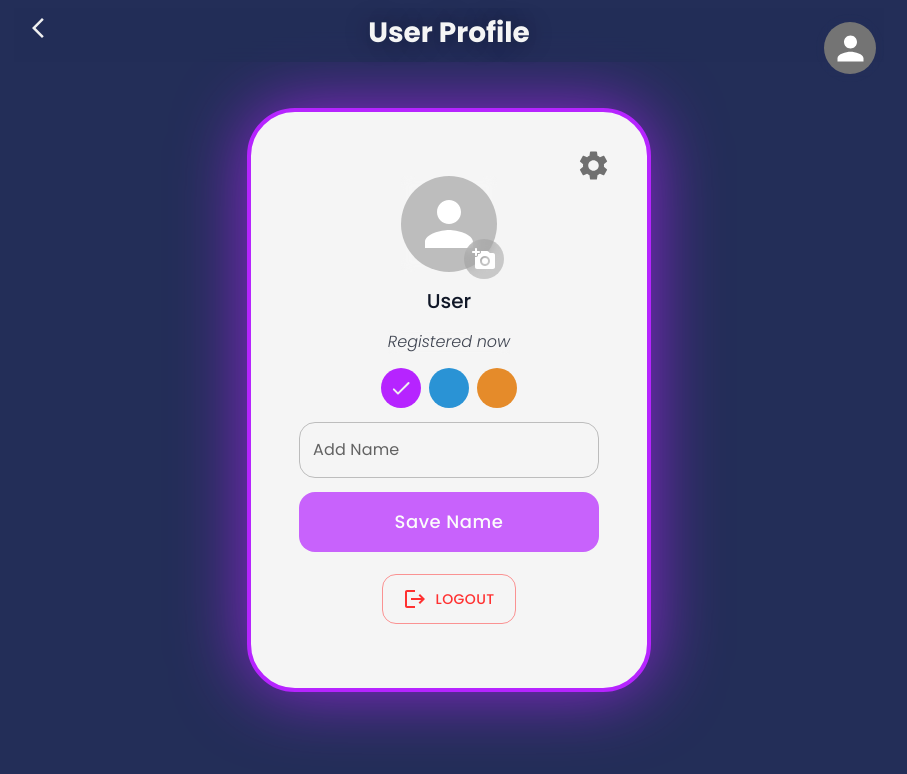
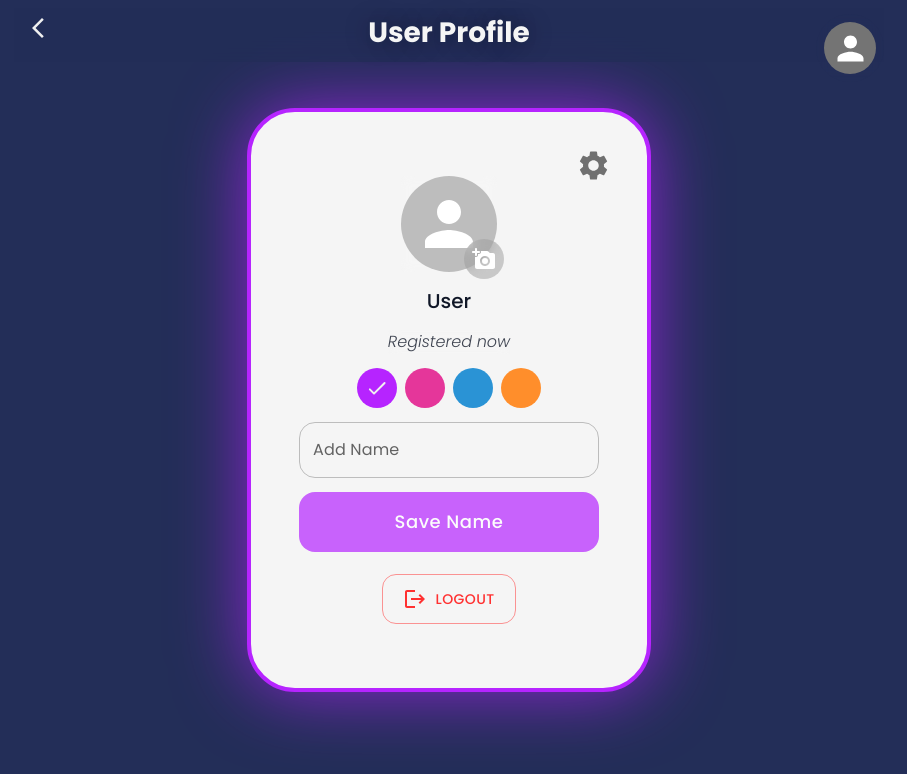
Before and after one commit to appropriatefor/TodoApp, a React (Vite) app: page /user in a window 1280 px wide. Shown: the top 774 px of the page, without its empty margins (191-1098 px from the left). Built offline with nearby package versions, Linux system fonts and the light colour scheme; no server answers.

Commit message:
improved color themes

```diff
--- a/src/App.tsx
+++ b/src/App.tsx
@@ -1,7 +1,7 @@
 import { useStorageState } from "./hooks/useStorageState";
 import { defaultUser } from "./constants/defaultUser";
 import { User } from "./types/user";
-import { ColorPalette, GlobalStyles, MuiTheme, Themes } from "./styles";
+import { ColorPalette, GlobalStyles, Themes } from "./styles";
 import { ThemeProvider, useTheme } from "@mui/material";
 import { useEffect } from "react";
 import { ErrorBoundary } from "./components";
@@ -77,14 +77,12 @@ function App() {
 
   const getMuiTheme = () => {
     const selectedTheme = Themes.find((theme) => theme.name === user.theme);
-    return selectedTheme ? selectedTheme.MuiTheme : MuiTheme;
+    return selectedTheme && selectedTheme.MuiTheme;
   };
 
   const getPrimaryColor = () => {
     const selectedTheme = Themes.find((theme) => theme.name === user.theme);
-    return selectedTheme
-      ? selectedTheme.MuiTheme.palette.primary.main
-      : MuiTheme.palette.primary.main;
+    return selectedTheme && selectedTheme.MuiTheme.palette.primary.main;
   };
 
   return (
@@ -113,7 +111,7 @@ function App() {
             },
             success: {
               iconTheme: {
-                primary: getPrimaryColor(),
+                primary: getPrimaryColor() || "green",
                 secondary: "white",
               },
             },
--- a/src/components/BottomNav.tsx
+++ b/src/components/BottomNav.tsx
@@ -173,7 +173,7 @@ const NavigationButton = styled(BottomNavigationAction)`
     }
   }
   & .MuiBottomNavigationAction-label {
-    font-size: 13px;
+    font-size: 13px !important;
 
     text-shadow: 0 0 12px #ffffff3d;
     /* text-shadow: 0 0 12px #000000ce; */
--- a/src/pages/UserSettings.tsx
+++ b/src/pages/UserSettings.tsx
@@ -22,6 +22,7 @@ import { defaultUser } from "../constants/defaultUser";
 import toast from "react-hot-toast";
 import { UserContext } from "../contexts/UserContext";
 import { timeAgo } from "../utils/timeAgo";
+import { getFontColorFromHex } from "../utils";
 
 const UserSettings = () => {
   const { user, setUser } = useContext(UserContext);
@@ -296,7 +297,7 @@ const SaveBtn = styled(Button)`
   width: 300px;
   border: none;
   background: ${({ theme }) => theme.primary};
-  color: white;
+  color: ${({ theme }) => getFontColorFromHex(theme.primary)};
   font-size: 18px;
   padding: 14px;
   border-radius: 16px;
--- a/src/styles/globalStyles.tsx
+++ b/src/styles/globalStyles.tsx
@@ -5,6 +5,7 @@ import { getFontColorFromHex } from "../utils";
 
 export const GlobalStyles = () => {
   const theme = useTheme();
+
   return (
     <Global
       styles={css`
@@ -12,9 +13,9 @@ export const GlobalStyles = () => {
           font-family: "Poppins", sans-serif !important;
           -webkit-tap-highlight-color: transparent;
           &::selection {
-            background-color: ${"#000000" + "e1"};
-            color: #ffffff;
-            text-shadow: 0 0 8px ${"#000000" + "c8"};
+            background-color: ${theme.primary};
+            color: ${getFontColorFromHex(theme.primary)};
+            text-shadow: 0 0 8px ${"#000000c8"};
           }
         }
         :root {
--- a/src/styles/index.ts
+++ b/src/styles/index.ts
@@ -1,4 +1,4 @@
-export { MuiTheme, ColorPalette, MuiThemeBlue, Themes } from "./theme";
+export { ColorPalette, Themes } from "./theme";
 export {
   GlobalStyles,
   fadeInLeft,
--- a/src/styles/theme.tsx
+++ b/src/styles/theme.tsx
@@ -50,72 +50,41 @@ const commonComponentProps: Theme["components"] = {
   },
 };
 
-export const MuiTheme: Theme = createTheme({
+const createCustomTheme = (primaryColor: string): Theme => {
+  return createTheme({
     components: {
       ...commonComponentProps,
     },
     palette: {
       primary: {
-      main: ColorPalette.purple,
-    },
-    secondary: {
-      main: "#bababa",
+        main: primaryColor,
       },
       error: {
         main: ColorPalette.red,
       },
     },
   });
+};
 
-export const MuiThemeBlue: Theme = createTheme({
-  components: {
-    ...commonComponentProps,
-  },
-  palette: {
-    primary: {
-      main: "#2a93d5",
-    },
-    secondary: {
-      main: "#bababa",
-    },
-    error: {
-      main: ColorPalette.red,
-    },
-  },
-});
-
-export const MuiThemeOrange: Theme = createTheme({
-  components: {
-    ...commonComponentProps,
-  },
-  palette: {
-    primary: {
-      main: "#e58b2a",
-    },
-    secondary: {
-      main: "#bababa",
-    },
-    error: {
-      main: ColorPalette.red,
-    },
-  },
-});
-
-export type AppTheme = "purple" | "blue" | "orange";
+export type AppTheme = "purple" | "blue" | "orange" | "pink";
 /**
- * To add new theme: Add theme name to `AppTheme` in `types/user.ts`, create new mui theme and add it here
+ * To add new theme: Add theme name to `AppTheme` interface, create new Mui theme and it to this `Themes` object
  */
 export const Themes: { name: AppTheme; MuiTheme: Theme }[] = [
   {
     name: "purple",
-    MuiTheme: MuiTheme,
+    MuiTheme: createCustomTheme(ColorPalette.purple),
+  },
+  {
+    name: "pink",
+    MuiTheme: createCustomTheme("#e5369a"),
   },
   {
     name: "blue",
-    MuiTheme: MuiThemeBlue,
+    MuiTheme: createCustomTheme("#2a93d5"),
   },
   {
     name: "orange",
-    MuiTheme: MuiThemeOrange,
+    MuiTheme: createCustomTheme("#ff8e2b"),
   },
 ];
```
Also changed, not shown: 1 other file (tests, documents, lock files or other folders). Lines whose indentation alone changed are shown as unchanged.
